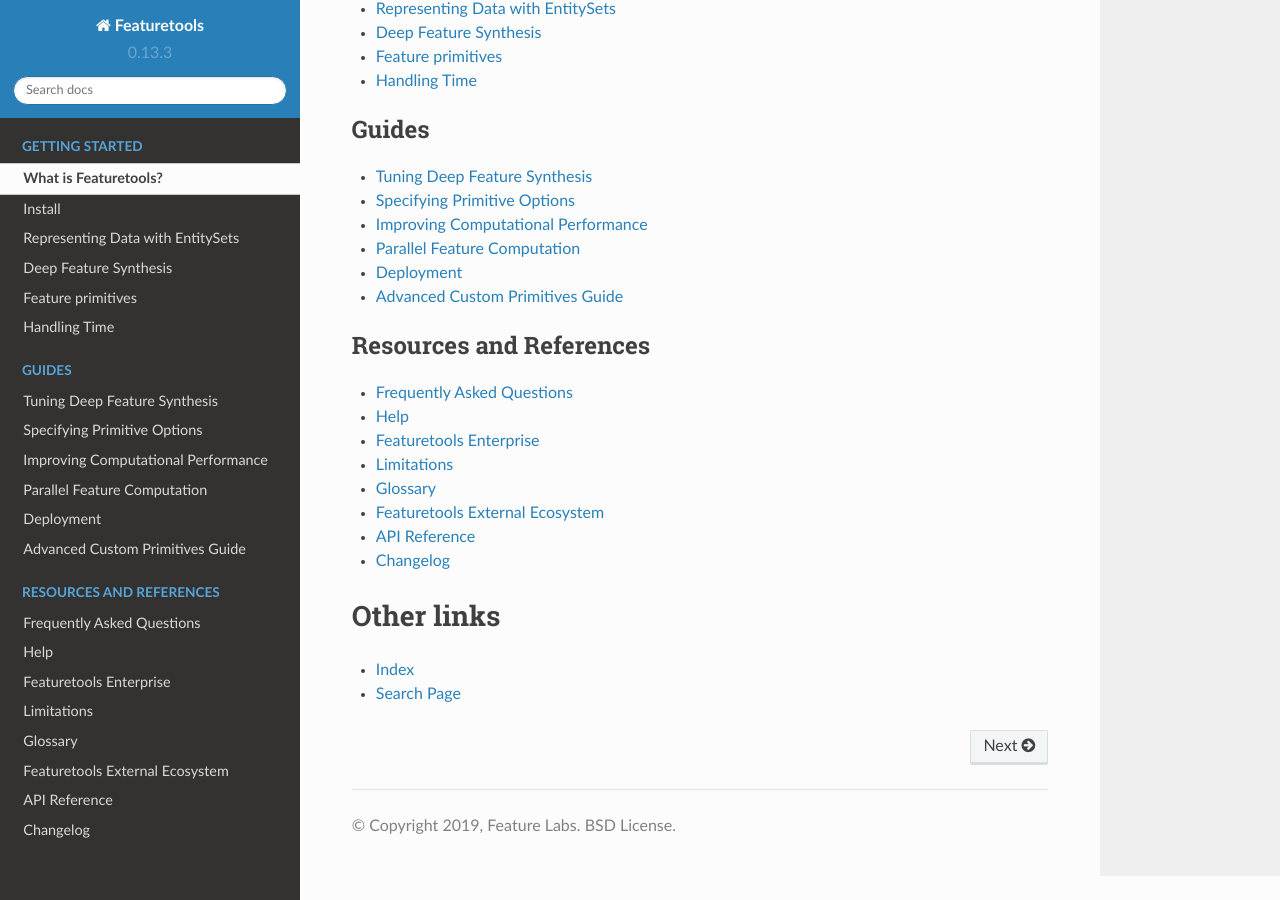
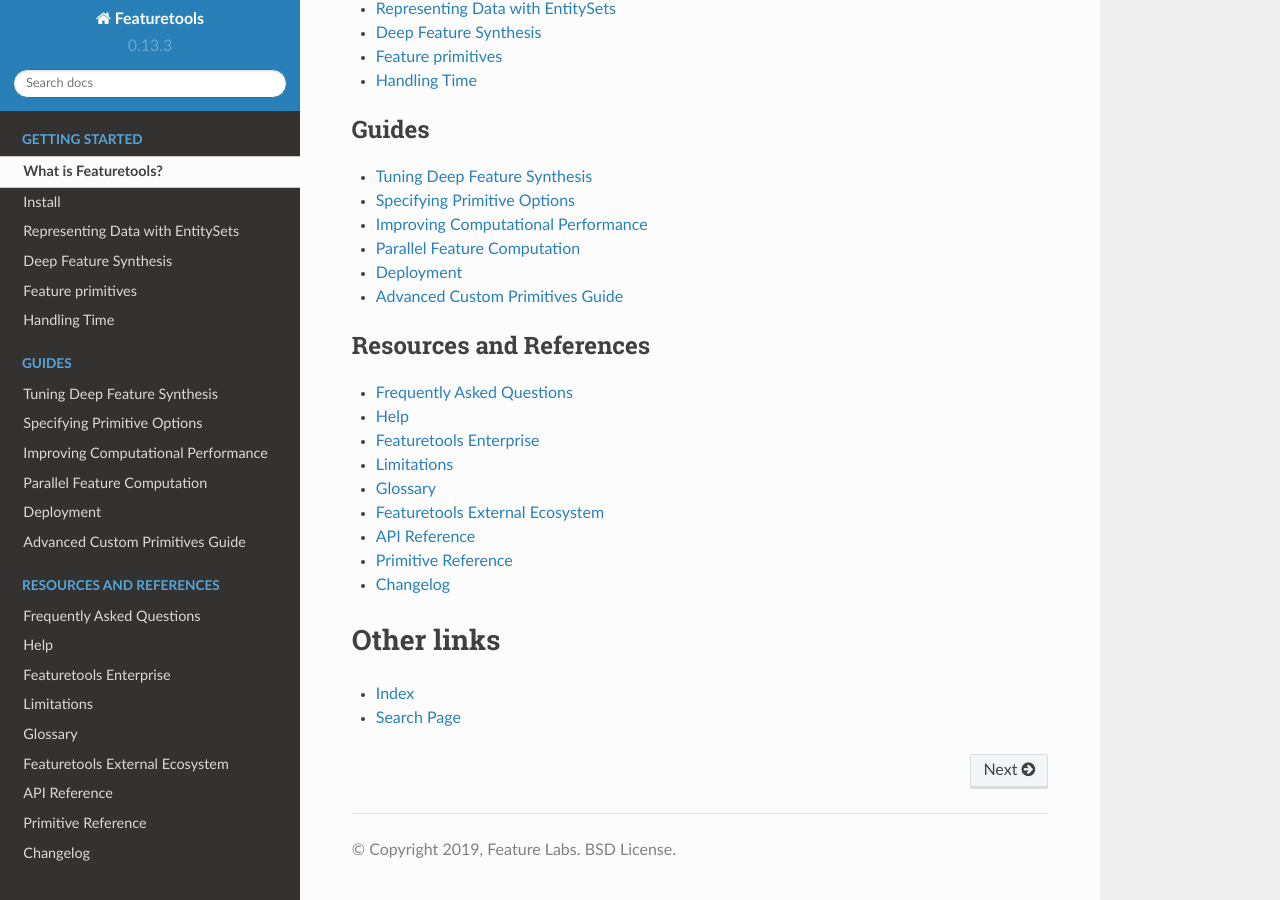
Before and after one commit to alteryx/featuretools, a Sphinx documentation site: the page built from docs/source/index.rst, in a window 1280 px wide and 900 px high, scrolled down 2701 px. Built offline with Sphinx 7.4.7 and the Read the Docs theme 2.0.0, drawn with Linux system fonts in a browser that asks for light colours; pages that are not in the unit, such as notebooks, are missing from menus.

Commit message:
add more links

```diff
--- a/docs/source/api_reference.rst
+++ b/docs/source/api_reference.rst
@@ -63,6 +63,8 @@
 
 Feature Primitives
 ~~~~~~~~~~~~~~~~~~
+A list of all Featuretools primitives can be obtained by visiting `primitives.featurelabs.com <https://primitives.featurelabs.com/>`__.
+
 Primitive Types
 ---------------
 .. currentmodule:: featuretools.primitives
--- a/docs/source/index.rst
+++ b/docs/source/index.rst
@@ -179,6 +179,7 @@
    usage_tips/glossary
    ecosystem
    api_reference
+   Primitive Reference <https://primitives.featurelabs.com/>
    changelog
 
 
```
